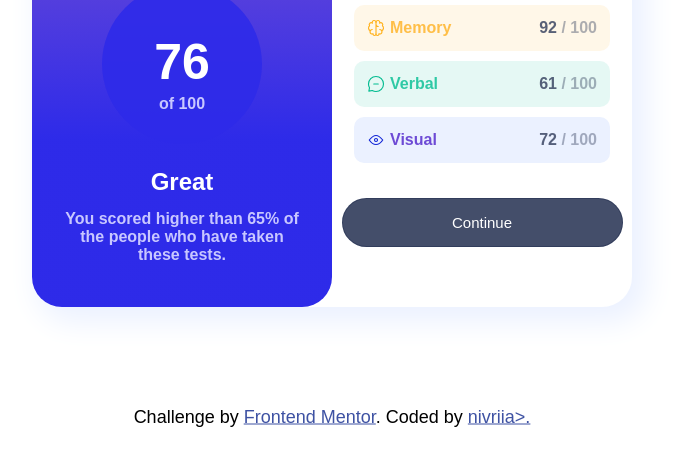
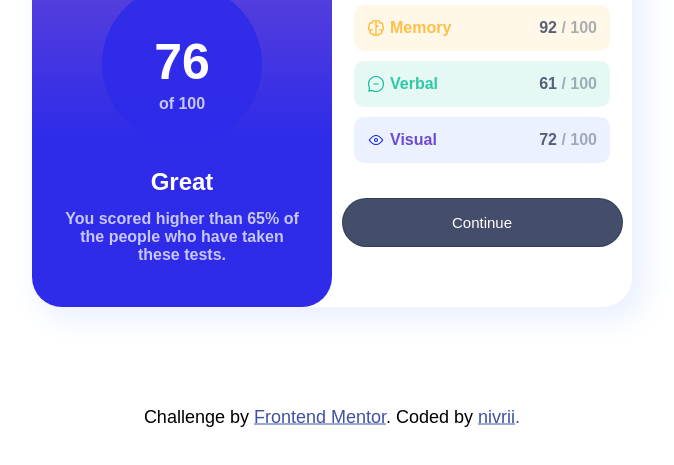
Before and after one commit to nivrii/results-summary-component-main, a plain HTML site: page index.html in a window 1280 px wide. Shown: the part 303-768 px from the top of the page, without its empty margins (308-982 px from the left). Drawn offline with Linux system fonts and the light colour scheme.

Commit message:
Signed-off-by: nivrii <muchokiirvin@gmail.com>

```diff
--- a/index.html
+++ b/index.html
@@ -90,7 +90,7 @@
         Challenge by
         <a href="https://www.frontendmentor.io?ref=challenge" target="_blank"
           >Frontend Mentor</a
-        >. Coded by <a href="https://github.com/nivrii">nivriia>.
+        >. Coded by <a href="https://github.com/nivrii">nivrii<a>.
       </div>
     </main>
   </body>
```
